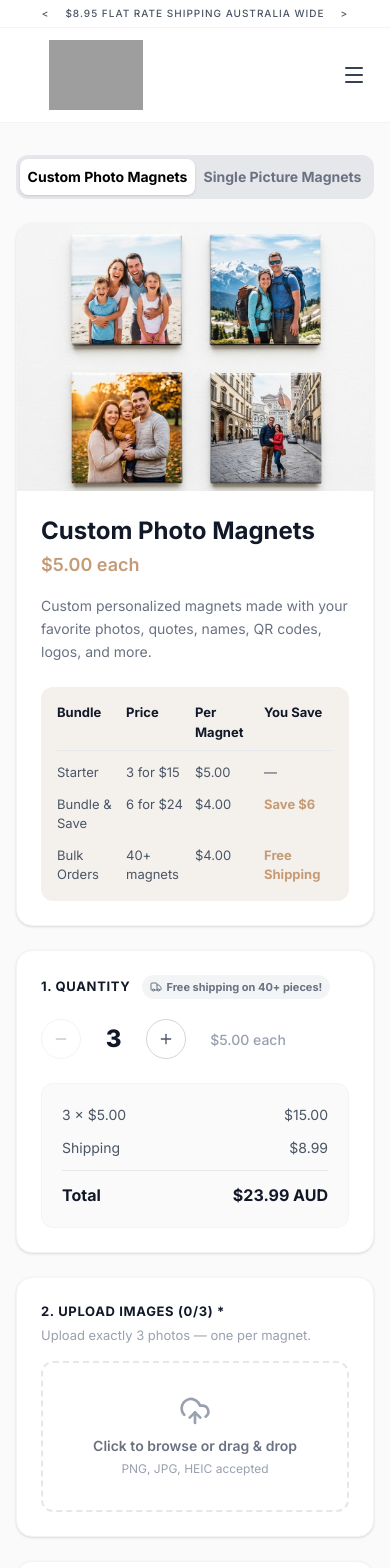
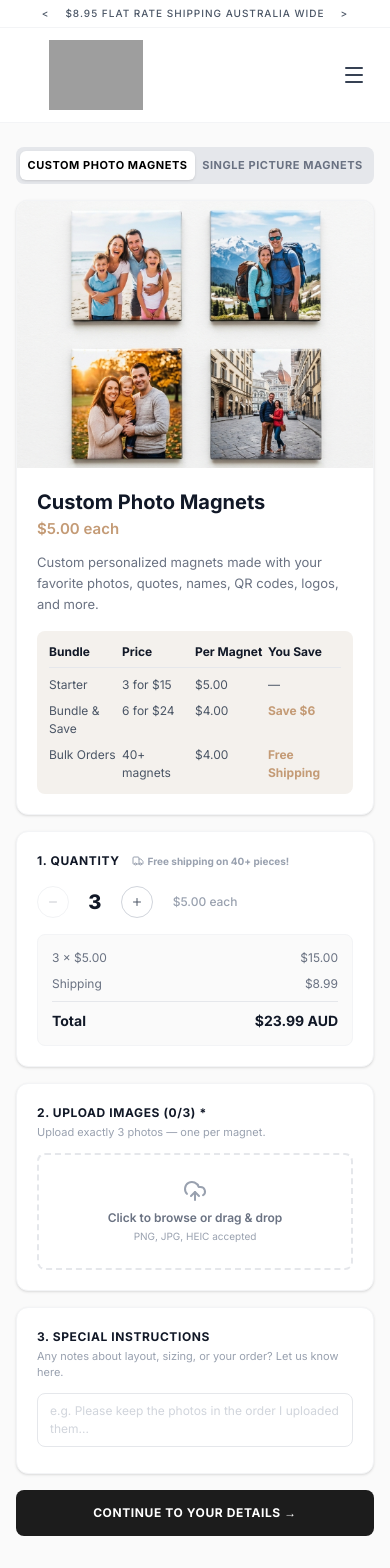
Before and after one commit to namra-storeme/mighty-memories, a Next.js app: page /shop in a window 390 px wide. Shown: the top 1568 px of the page. Built offline with nearby package versions, Linux system fonts and the light colour scheme; grey boxes are pictures that could not be loaded.

Commit message:
Shrink shop layout padding and text sizes, remove Event Pack

```diff
--- a/src/app/shop/page.tsx
+++ b/src/app/shop/page.tsx
@@ -134,30 +134,30 @@ export default function ShopPage() {
   const isSingle = productType === "Single Picture Magnets";
 
   return (
-    <div className="bg-[#fafafa] min-h-screen py-8 pb-32">
-      <div className="max-w-[600px] mx-auto px-4 sm:px-6">
+    <div className="bg-[#fafafa] min-h-screen py-6 pb-24">
+      <div className="max-w-[480px] mx-auto px-4">
 
         {step === 1 && (
-          <div className="space-y-6">
+          <div className="space-y-4">
 
             {/* PRODUCT TABS */}
-            <div className="flex bg-gray-200 p-1 rounded-xl">
+            <div className="flex bg-gray-200 p-1 rounded-lg">
               <button
                 onClick={() => handleProductSwitch("Custom Photo Magnets")}
-                className={`flex-1 py-2 text-sm font-bold rounded-lg transition ${productType === "Custom Photo Magnets" ? "bg-white shadow text-black" : "text-gray-500 hover:text-black"}`}
+                className={`flex-1 py-1.5 text-[11px] font-bold uppercase tracking-wider rounded-md transition ${productType === "Custom Photo Magnets" ? "bg-white shadow-sm text-black" : "text-gray-500 hover:text-black"}`}
               >
                 Custom Photo Magnets
               </button>
               <button
                 onClick={() => handleProductSwitch("Single Picture Magnets")}
-                className={`flex-1 py-2 text-sm font-bold rounded-lg transition ${productType === "Single Picture Magnets" ? "bg-white shadow text-black" : "text-gray-500 hover:text-black"}`}
+                className={`flex-1 py-1.5 text-[11px] font-bold uppercase tracking-wider rounded-md transition ${productType === "Single Picture Magnets" ? "bg-white shadow-sm text-black" : "text-gray-500 hover:text-black"}`}
               >
                 Single Picture Magnets
               </button>
             </div>
 
             {/* PRODUCT DETAILS CARD */}
-            <div className="bg-white rounded-2xl shadow-sm border border-gray-100 overflow-hidden">
+            <div className="bg-white rounded-xl shadow-sm border border-gray-100 overflow-hidden">
               <div className="w-full aspect-[4/3] bg-gray-100">
                 <img
                   src={productType === "Custom Photo Magnets" ? "/photo_magnets.jpg" : "/single_bulk_magnets.jpg"}
@@ -165,20 +165,20 @@ export default function ShopPage() {
                   className="w-full h-full object-cover"
                 />
               </div>
-              <div className="p-6">
-                <h1 className="text-2xl font-bold text-[#111827] mb-1">{productType}</h1>
-                <p className="text-[#C49B76] font-semibold text-lg mb-4">
+              <div className="p-5">
+                <h1 className="text-xl font-bold text-[#111827] mb-0.5">{productType}</h1>
+                <p className="text-[#C49B76] font-semibold text-[15px] mb-3">
                   ${productType === "Custom Photo Magnets" ? "5.00" : "3.50"} each
                 </p>
-                <p className="text-[14px] text-gray-500 leading-relaxed mb-6">
+                <p className="text-[13px] text-gray-500 leading-relaxed mb-4">
                   {productType === "Custom Photo Magnets"
                     ? "Custom personalized magnets made with your favorite photos, quotes, names, QR codes, logos, and more."
                     : "Perfect for events, gifts, and giveaways. Upload one photo and we'll print it on all your magnets."}
                 </p>
 
                 {/* PRICING TABLE */}
-                <div className="bg-[#F4F1ED] rounded-xl p-4 text-[13px]">
-                  <div className="grid grid-cols-4 font-bold text-[#111827] mb-3 border-b border-gray-200 pb-2">
+                <div className="bg-[#F4F1ED] rounded-lg p-3 text-[12px]">
+                  <div className="grid grid-cols-4 font-bold text-[#111827] mb-2 border-b border-gray-200 pb-1.5">
                     <div>Bundle</div>
                     <div>Price</div>
                     <div>Per Magnet</div>
@@ -186,7 +186,7 @@ export default function ShopPage() {
                   </div>
 
                   {productType === "Custom Photo Magnets" ? (
-                    <div className="space-y-3 text-gray-600">
+                    <div className="space-y-2 text-gray-600">
                       <div className="grid grid-cols-4">
                         <div>Starter</div>
                         <div>3 for $15</div>
@@ -207,16 +207,10 @@ export default function ShopPage() {
                       </div>
                     </div>
                   ) : (
-                    <div className="space-y-3 text-gray-600">
+                    <div className="space-y-2 text-gray-600">
                       <div className="grid grid-cols-4">
                         <div>Starter</div>
                         <div>10 for $35</div>
-                        <div>$3.50</div>
-                        <div>—</div>
-                      </div>
-                      <div className="grid grid-cols-4">
-                        <div>Event Pack</div>
-                        <div>20 for $70</div>
                         <div>$3.50</div>
                         <div>—</div>
                       </div>
@@ -233,54 +227,50 @@ export default function ShopPage() {
             </div>
 
             {/* QUANTITY */}
-            <div className="bg-white rounded-2xl shadow-sm border border-gray-100 p-6">
-              <div className="flex items-center gap-3 mb-5">
-                <h2 className="text-[13px] font-bold text-[#111827] uppercase tracking-wider">1. Quantity</h2>
-                {freeShipping && (
-                  <span className="text-[11px] font-bold text-blue-600 bg-blue-50 px-2 py-1 rounded-full flex items-center gap-1">
+            <div className="bg-white rounded-xl shadow-sm border border-gray-100 p-5">
+              <div className="flex items-center gap-3 mb-4">
+                <h2 className="text-[12px] font-bold text-[#111827] uppercase tracking-wider">1. Quantity</h2>
+                {freeShipping ? (
+                  <span className="text-[10px] font-bold text-blue-600 flex items-center gap-1">
                     <Truck className="w-3 h-3" /> Free shipping on 40+ pieces!
                   </span>
-                )}
-                {!freeShipping && (
-                  <span className="text-[11px] font-bold text-gray-500 bg-gray-100 px-2 py-1 rounded-full flex items-center gap-1">
+                ) : (
+                  <span className="text-[10px] font-bold text-gray-400 flex items-center gap-1">
                     <Truck className="w-3 h-3" /> Free shipping on 40+ pieces!
                   </span>
                 )}
               </div>
 
-              <div className="flex items-center gap-4 mb-6">
+              <div className="flex items-center gap-3 mb-4">
                 <button
                   type="button"
                   onClick={() => changeQty(-1)}
                   disabled={quantity <= MIN_QTY[productType]}
-                  className="w-10 h-10 rounded-full border border-gray-300 flex items-center justify-center text-gray-600 hover:border-black hover:text-black disabled:opacity-30 transition"
+                  className="w-8 h-8 rounded-full border border-gray-300 flex items-center justify-center text-gray-600 hover:border-black hover:text-black disabled:opacity-30 transition"
                 >
-                  <Minus className="w-4 h-4" />
+                  <Minus className="w-3 h-3" />
                 </button>
-                <span className="text-2xl font-extrabold text-[#111827] min-w-[2ch] text-center">{quantity}</span>
+                <span className="text-xl font-extrabold text-[#111827] min-w-[2ch] text-center">{quantity}</span>
                 <button
                   type="button"
                   onClick={() => changeQty(1)}
-                  className="w-10 h-10 rounded-full border border-gray-300 flex items-center justify-center text-gray-600 hover:border-black hover:text-black transition"
+                  className="w-8 h-8 rounded-full border border-gray-300 flex items-center justify-center text-gray-600 hover:border-black hover:text-black transition"
                 >
-                  <Plus className="w-4 h-4" />
+                  <Plus className="w-3 h-3" />
                 </button>
-                <span className="text-[14px] font-medium text-gray-400 ml-2">${unitPrice.toFixed(2)} each</span>
+                <span className="text-[12px] font-medium text-gray-400 ml-2">${unitPrice.toFixed(2)} each</span>
               </div>
 
-              <div className="bg-[#fafafa] rounded-xl p-5 text-[14px] space-y-3 border border-gray-100">
-                <div className="flex justify-between text-gray-600">
+              <div className="bg-[#fafafa] rounded-lg p-3.5 text-[12px] space-y-2 border border-gray-100">
+                <div className="flex justify-between text-gray-500">
                   <span>{quantity} × ${unitPrice.toFixed(2)}</span>
                   <span>${subtotal.toFixed(2)}</span>
                 </div>
-                <div className="flex justify-between text-gray-600">
+                <div className="flex justify-between text-gray-500">
                   <span>Shipping</span>
-                  {freeShipping
-                    ? <span>$0.00</span>
-                    : <span>${SHIPPING.toFixed(2)}</span>
-                  }
+                  {freeShipping ? <span>$0.00</span> : <span>${SHIPPING.toFixed(2)}</span>}
                 </div>
-                <div className="flex justify-between font-bold text-[#111827] text-base border-t border-gray-200 pt-3 mt-1">
+                <div className="flex justify-between font-bold text-[#111827] text-[14px] border-t border-gray-200 pt-2 mt-1">
                   <span>Total</span>
                   <span>${total.toFixed(2)} AUD</span>
                 </div>
@@ -288,18 +278,18 @@ export default function ShopPage() {
             </div>
 
             {/* UPLOAD SECTION */}
-            <div className="bg-white rounded-2xl shadow-sm border border-gray-100 p-6">
-              <h2 className="text-[13px] font-bold text-[#111827] mb-1 uppercase tracking-wider">
+            <div className="bg-white rounded-xl shadow-sm border border-gray-100 p-5">
+              <h2 className="text-[12px] font-bold text-[#111827] mb-0.5 uppercase tracking-wider">
                 2. Upload Images {isSingle ? "" : `(${photos.length}/${quantity})`} *
               </h2>
-              <p className="text-[13px] text-gray-400 mb-4">
+              <p className="text-[11px] text-gray-400 mb-3">
                 {isSingle ? "Upload exactly 1 photo." : `Upload exactly ${quantity} photos — one per magnet.`}
               </p>
 
               {photos.length > 0 && (
-                <div className="flex flex-wrap gap-3 mb-4">
+                <div className="flex flex-wrap gap-2 mb-3">
                   {photos.map((file, i) => (
-                    <div key={i} className="relative w-20 h-20 rounded-lg overflow-hidden border border-gray-200 group">
+                    <div key={i} className="relative w-16 h-16 rounded-md overflow-hidden border border-gray-200 group">
                       {/* eslint-disable-next-line @next/next/no-img-element */}
                       <img src={URL.createObjectURL(file)} alt={`Photo ${i + 1}`} className="w-full h-full object-cover" />
                       <button
@@ -307,13 +297,13 @@ export default function ShopPage() {
                         onClick={() => removePhoto(i)}
                         className="absolute top-1 right-1 bg-white/90 text-red-500 rounded-full p-1 opacity-0 group-hover:opacity-100 transition shadow"
                       >
-                        <X className="w-3 h-3" />
+                        <X className="w-2.5 h-2.5" />
                       </button>
                     </div>
                   ))}
                   {!isSingle && photos.length < quantity && (
-                    <label className="w-20 h-20 rounded-lg border-2 border-dashed border-gray-300 flex flex-col items-center justify-center text-gray-400 hover:border-gray-400 cursor-pointer transition">
-                      <Plus className="w-5 h-5" />
+                    <label className="w-16 h-16 rounded-md border-2 border-dashed border-gray-300 flex flex-col items-center justify-center text-gray-400 hover:border-gray-400 cursor-pointer transition">
+                      <Plus className="w-4 h-4" />
                       <input type="file" multiple accept="image/*" className="hidden" onChange={(e) => handleFiles(e.target.files)} />
                     </label>
                   )}
@@ -321,10 +311,10 @@ export default function ShopPage() {
               )}
 
               {(photos.length === 0 || (isSingle && photos.length === 0)) && (
-                <label className="block border-2 border-dashed border-gray-200 rounded-xl py-8 px-4 text-center text-gray-400 hover:border-gray-400 cursor-pointer">
-                  <UploadCloud className="w-8 h-8 mx-auto mb-2 text-gray-400" />
-                  <span className="text-[14px] font-semibold block text-gray-500">Click to browse or drag & drop</span>
-                  <span className="text-[12px] mt-1 block">PNG, JPG, HEIC accepted</span>
+                <label className="block border-2 border-dashed border-gray-200 rounded-lg py-6 px-4 text-center text-gray-400 hover:border-gray-400 cursor-pointer">
+                  <UploadCloud className="w-6 h-6 mx-auto mb-1.5 text-gray-400" />
+                  <span className="text-[12px] font-semibold block text-gray-500">Click to browse or drag & drop</span>
+                  <span className="text-[10px] mt-0.5 block">PNG, JPG, HEIC accepted</span>
                   <input
                     ref={fileInputRef}
                     type="file"
@@ -338,26 +328,26 @@ export default function ShopPage() {
             </div>
 
             {/* SPECIAL INSTRUCTIONS */}
-            <div className="bg-white rounded-2xl shadow-sm border border-gray-100 p-6">
-              <h2 className="text-[13px] font-bold text-[#111827] mb-1 uppercase tracking-wider">3. Special Instructions</h2>
-              <p className="text-[13px] text-gray-400 mb-4">Any notes about layout, sizing, or your order? Let us know here.</p>
+            <div className="bg-white rounded-xl shadow-sm border border-gray-100 p-5">
+              <h2 className="text-[12px] font-bold text-[#111827] mb-0.5 uppercase tracking-wider">3. Special Instructions</h2>
+              <p className="text-[11px] text-gray-400 mb-3">Any notes about layout, sizing, or your order? Let us know here.</p>
               <textarea
                 value={comments}
                 onChange={(e) => setComments(e.target.value)}
-                rows={3}
+                rows={2}
                 placeholder="e.g. Please keep the photos in the order I uploaded them..."
-                className="w-full border border-gray-200 rounded-xl px-4 py-3 text-[14px] focus:outline-none focus:border-black transition resize-none placeholder-gray-300"
+                className="w-full border border-gray-200 rounded-lg px-3 py-2 text-[12px] focus:outline-none focus:border-black transition resize-none placeholder-gray-300"
               />
             </div>
 
             {error && (
-              <div className="bg-red-50 text-red-600 p-4 border border-red-100 rounded-xl text-sm font-medium">{error}</div>
+              <div className="bg-red-50 text-red-600 p-3 border border-red-100 rounded-lg text-[12px] font-medium">{error}</div>
             )}
 
             <button
               type="button"
               onClick={handleProceed}
-              className="w-full bg-[#1c1c1c] text-white py-4 rounded-xl font-bold uppercase tracking-wider hover:bg-black transition text-[13px]"
+              className="w-full bg-[#1c1c1c] text-white py-3.5 rounded-lg font-bold uppercase tracking-wider hover:bg-black transition text-[12px]"
             >
               CONTINUE TO YOUR DETAILS →
             </button>
@@ -366,55 +356,55 @@ export default function ShopPage() {
 
         {/* ── STEP 2 ── */}
         {step === 2 && (
-          <form onSubmit={handleSubmit} className="space-y-6">
-            <div className="bg-[#1c1c1c] text-white rounded-2xl px-6 py-5 flex items-center justify-between shadow-lg">
+          <form onSubmit={handleSubmit} className="space-y-4">
+            <div className="bg-[#1c1c1c] text-white rounded-xl px-5 py-4 flex items-center justify-between shadow-sm">
               <div>
-                <p className="text-[11px] opacity-60 uppercase tracking-wider mb-1">{productType}</p>
-                <p className="font-bold text-xl">${total.toFixed(2)} AUD</p>
+                <p className="text-[10px] opacity-60 uppercase tracking-wider mb-0.5">{productType}</p>
+                <p className="font-bold text-lg">${total.toFixed(2)} AUD</p>
               </div>
-              <button type="button" onClick={() => setStep(1)} className="text-[12px] font-semibold opacity-80 hover:opacity-100 underline underline-offset-2 transition">
+              <button type="button" onClick={() => setStep(1)} className="text-[11px] font-semibold opacity-80 hover:opacity-100 underline underline-offset-2 transition">
                 ← Edit order
               </button>
             </div>
 
-            <div className="bg-white rounded-2xl shadow-sm border border-gray-100 p-6">
-              <h2 className="text-[13px] font-bold text-[#111827] mb-5 uppercase tracking-wider">Your Details</h2>
-              <div className="space-y-4">
-                <div className="grid grid-cols-1 sm:grid-cols-2 gap-4">
+            <div className="bg-white rounded-xl shadow-sm border border-gray-100 p-5">
+              <h2 className="text-[12px] font-bold text-[#111827] mb-4 uppercase tracking-wider">Your Details</h2>
+              <div className="space-y-3">
+                <div className="grid grid-cols-1 sm:grid-cols-2 gap-3">
                   <div>
-                    <label className="block text-[11px] font-bold text-gray-500 uppercase tracking-wider mb-1.5">Full Name *</label>
-                    <input type="text" name="name" required className="w-full border border-gray-200 rounded-lg px-4 py-3 text-[14px] focus:outline-none focus:border-black transition" />
+                    <label className="block text-[10px] font-bold text-gray-500 uppercase tracking-wider mb-1">Full Name *</label>
+                    <input type="text" name="name" required className="w-full border border-gray-200 rounded-md px-3 py-2 text-[13px] focus:outline-none focus:border-black transition" />
                   </div>
                   <div>
-                    <label className="block text-[11px] font-bold text-gray-500 uppercase tracking-wider mb-1.5">Email Address *</label>
-                    <input type="email" name="email" required className="w-full border border-gray-200 rounded-lg px-4 py-3 text-[14px] focus:outline-none focus:border-black transition" />
+                    <label className="block text-[10px] font-bold text-gray-500 uppercase tracking-wider mb-1">Email Address *</label>
+                    <input type="email" name="email" required className="w-full border border-gray-200 rounded-md px-3 py-2 text-[13px] focus:outline-none focus:border-black transition" />
                   </div>
                 </div>
                 <div>
-                  <label className="block text-[11px] font-bold text-gray-500 uppercase tracking-wider mb-1.5">Phone Number *</label>
-                  <input type="tel" name="phone" required className="w-full border border-gray-200 rounded-lg px-4 py-3 text-[14px] focus:outline-none focus:border-black transition" />
+                  <label className="block text-[10px] font-bold text-gray-500 uppercase tracking-wider mb-1">Phone Number *</label>
+                  <input type="tel" name="phone" required className="w-full border border-gray-200 rounded-md px-3 py-2 text-[13px] focus:outline-none focus:border-black transition" />
                 </div>
                 <div>
-                  <label className="block text-[11px] font-bold text-gray-500 uppercase tracking-wider mb-1.5">Shipping Address *</label>
-                  <textarea name="address" required rows={3} className="w-full border border-gray-200 rounded-lg px-4 py-3 text-[14px] focus:outline-none focus:border-black transition resize-none" placeholder="Street, Suburb, State, Postcode" />
+                  <label className="block text-[10px] font-bold text-gray-500 uppercase tracking-wider mb-1">Shipping Address *</label>
+                  <textarea name="address" required rows={2} className="w-full border border-gray-200 rounded-md px-3 py-2 text-[13px] focus:outline-none focus:border-black transition resize-none" placeholder="Street, Suburb, State, Postcode" />
                 </div>
                 <input type="hidden" name="comments" value={comments} />
               </div>
             </div>
 
             {error && (
-              <div className="bg-red-50 text-red-600 p-4 border border-red-100 rounded-xl text-sm font-medium">{error}</div>
+              <div className="bg-red-50 text-red-600 p-3 border border-red-100 rounded-lg text-[12px] font-medium">{error}</div>
             )}
 
             <button
               type="submit"
               disabled={isSubmitting}
-              className="w-full bg-[#1c1c1c] text-white py-4 rounded-xl font-bold uppercase tracking-wider hover:bg-black transition text-[13px] flex items-center justify-center gap-2 disabled:opacity-50"
+              className="w-full bg-[#1c1c1c] text-white py-3.5 rounded-lg font-bold uppercase tracking-wider hover:bg-black transition text-[12px] flex items-center justify-center gap-2 disabled:opacity-50"
             >
               {isSubmitting ? <><Loader2 className="w-4 h-4 animate-spin" /> Processing...</> : "SUBMIT ORDER"}
             </button>
             <div className="text-center">
-              <button type="button" onClick={() => setStep(1)} className="text-gray-500 hover:text-black font-medium text-[13px] transition text-center mt-2">
+              <button type="button" onClick={() => setStep(1)} className="text-gray-500 hover:text-black font-medium text-[12px] transition text-center mt-1">
                 ← Back
               </button>
             </div>
```
